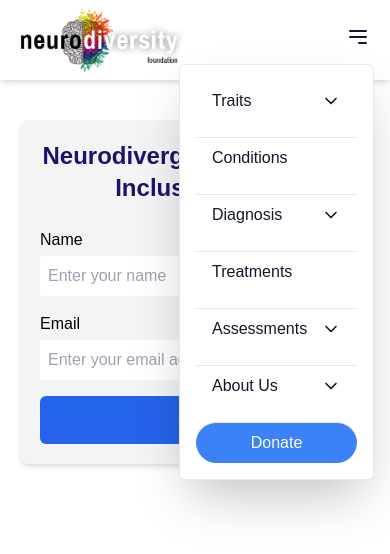
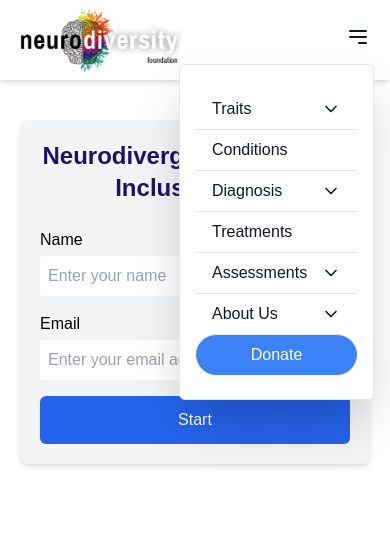
Before and after one commit to octopdigital24/neuro-diversity-quiz, a React (Vite) app: page / in a window 390 px wide. Both pictures are taken after a click on the button 358 px from the left and 36 px from the top of the page. Shown: the top 554 px of the page. Built offline with nearby package versions, Linux system fonts and the light colour scheme.

Commit message:
style: fix closing the navbar on openning sub menus

```diff
--- a/src/components/Navbar.jsx
+++ b/src/components/Navbar.jsx
@@ -46,7 +46,7 @@ const navLinks = [
 const Navbar = () => {
   const [isOpen, setIsOpen] = useState(false);
   const [selected, setSelected] = useState("");
-
+  console.log("isOpen", isOpen);
   return (
     <div className="shadow-md mb-10">
       <div className="py-2 max-w-screen-lg mx-auto flex justify-between items-center px-5 lg:px-0">
@@ -83,22 +83,22 @@ const Navbar = () => {
         <div className="hidden md:flex items-center space-x-4">
           {navLinks.map((link, index) => (
             <div key={index} className="group relative">
-              <a
-                href={link.url}
+              <p
+                // href={link.url}
                 className="text-gray-900 group-hover:bg-[#FF5300] hover:text-white px-2 py-1 rounded-md transition-colors duration-200"
               >
                 {link.label}
-              </a>
+              </p>
               {link.submenus && (
                 <ul className="absolute left-0 mt-2 hidden group-hover:block bg-white shadow-lg rounded-md p-2">
                   {link.submenus.map((submenu, subIndex) => (
                     <li key={subIndex}>
-                      <a
-                        href={submenu.url}
+                      <p
+                        // href={submenu.url}
                         className="block px-4 py-2 text-gray-700 hover:text-gray-900"
                       >
                         {submenu.label}
-                      </a>
+                      </p>
                     </li>
                   ))}
                 </ul>
@@ -113,17 +113,21 @@ const Navbar = () => {
 
         {/* Mobile Menu */}
         <div
-          className={`md:hidden absolute top-16 right-4 w-1/2 sm:w-2/3 max-h-[70vh]  overflow-y-auto bg-white border shadow-2xl rounded-md z-50 ${
+          className={`md:hidden absolute top-16 right-4 w-1/2 sm:w-2/3 max-h-[90vh]  overflow-y-auto bg-white border shadow-2xl rounded-md z-50 ${
             isOpen ? "block" : "hidden"
           }`}
         >
-          <ul className="w-full flex flex-col items-start space-y-4 p-4 divide-y  ">
+          <ul className="w-full flex flex-col items-start  p-4 my-2 divide-y  ">
             {navLinks.map((link, index) => (
               <li key={index} className="w-full">
-                <a
-                  href={link.url}
+                <p
+                  // href={link.url}
                   className="text-gray-900 w-full px-4 py-2 hover:bg-gray-200 rounded-md flex justify-between items-center"
-                  onClick={() => setSelected(link.label)}
+                  onClick={() =>
+                    selected === link.label
+                      ? setSelected("")
+                      : setSelected(link.label)
+                  }
                 >
                   {link.label}{" "}
                   {link.submenus && (
@@ -142,17 +146,23 @@ const Navbar = () => {
                       <path d="m6 9 6 6 6-6" />
                     </svg>
                   )}
-                </a>
-                {link.submenus && selected === link.label && (
-                  <ul className="pl-4">
+                </p>
+                {link.submenus && (
+                  <ul
+                    className={`pl-4 transition-transform duration-200 ${
+                      selected === link.label
+                        ? "max-h-auto"
+                        : "h-0 overflow-hidden"
+                    }`}
+                  >
                     {link.submenus.map((submenu, subIndex) => (
                       <li key={subIndex}>
-                        <a
+                        <p
                           href={submenu.url}
                           className="block px-4 py-2 text-gray-700 hover:bg-gray-100"
                         >
                           {submenu.label}
-                        </a>
+                        </p>
                       </li>
                     ))}
                   </ul>
```
